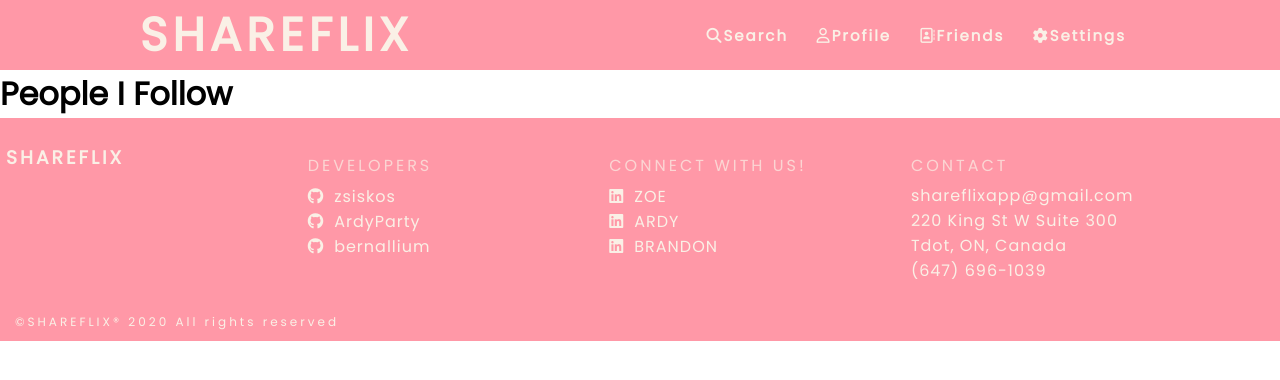
After one commit to ArdyParty/ShareFlix, a Django app: page /profile/1/following/ in a window 1280 px wide. The commit adds this page. Shown: the top 380 px of the page. Run offline with Django 3.2, Linux system fonts and the light colour scheme; the visitor is signed in with stand-in values (Sample User, id 1); some libraries are stand-ins or nearby versions.

Commit message:
add following list view and link to it

```diff
--- a/shareflix/main_app/templates/base.html
+++ b/shareflix/main_app/templates/base.html
@@ -26,7 +26,7 @@
         <a href="{% url 'profile_detail' user.id %}"><i class="far fa-user"></i></i>Profile</a>
       </li>
       <li>
-        <a href="#"><i class="far fa-address-book"></i>Friends</a>
+        <a href="{% url 'following' user.id %}"><i class="far fa-address-book"></i>Friends</a>
       </li>
       <li>
         <a href="#"><i class="fas fa-cog"></i>Settings</a>
--- /dev/null
+++ b/shareflix/main_app/templates/main_app/following_list.html
@@ -0,0 +1,5 @@
+{% extends 'base.html' %}
+{% block content %}
+
+<h1>People I Follow</h1>
+{% endblock %}
--- a/shareflix/main_app/urls.py
+++ b/shareflix/main_app/urls.py
@@ -13,6 +13,7 @@ urlpatterns = [
     path('profile/<int:pk>/', views.ProfileDetail.as_view(), name='profile_detail'),
     path('profile/<int:pk>/update/', views.ProfileUpdate.as_view(), name='profile_update'),
     path('profile/<int:profile_id>/follow/', views.follow, name='follow'),
+    path('profile/<int:pk>/following/', views.FollowingList.as_view(), name='following'),
 ]
 
 # Built in URLs for django.contrib.auth.urls
--- a/shareflix/main_app/views.py
+++ b/shareflix/main_app/views.py
@@ -74,3 +74,6 @@ def follow(req, profile_id):
     f.follow_id = profile_id
     f.save()
     return render(req, 'home.html')
+
+class FollowingList(LoginRequiredMixin, ListView):
+    model = Following
```
